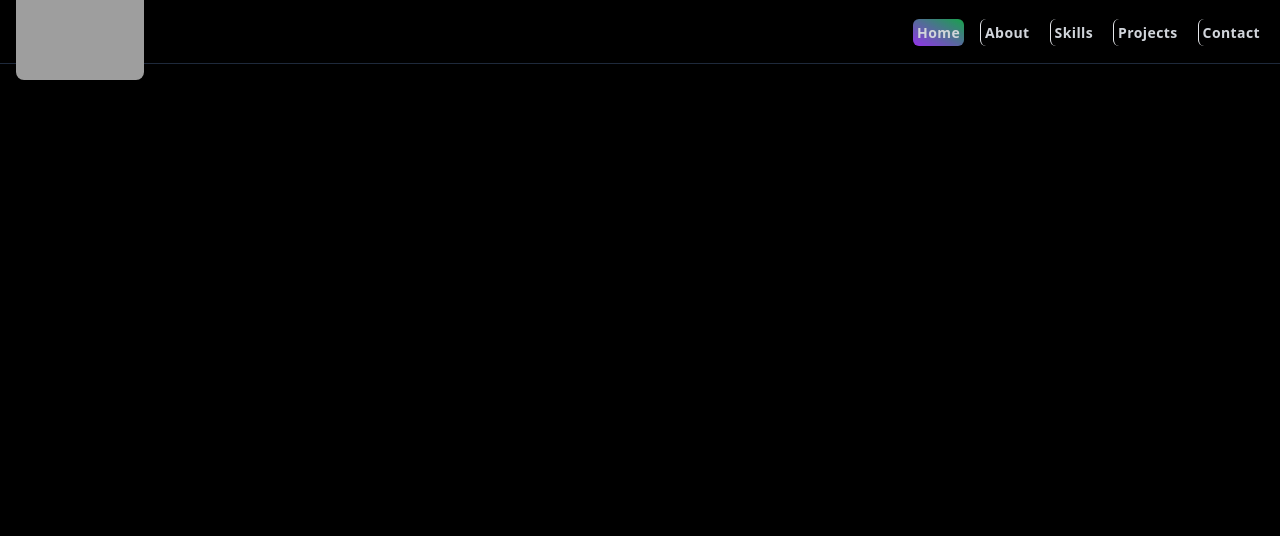
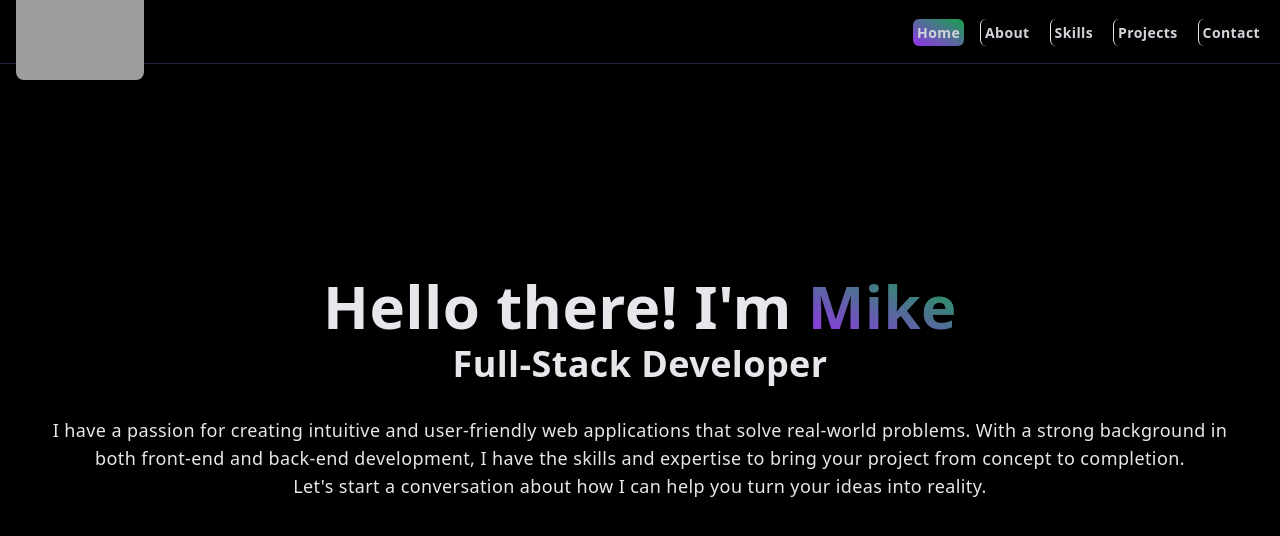
Before and after one commit to mikemtzp/portfolio, a Next.js app: page / in a window 1280 px wide. Shown: the top 536 px of the page. Built offline with nearby package versions, Linux system fonts and the light colour scheme; grey boxes are pictures that could not be loaded.

Commit message:
Add initial presentation

```diff
--- /dev/null
+++ b/components/Main.jsx
@@ -0,0 +1,29 @@
+import React from 'react';
+
+const Main = () => {
+  return (
+    <div className='w-full h-screen text-center'>
+      <div className='max-w-[1240px] w-full h-full mx-auto p-2 flex justify-center items-center'>
+        <div>
+          <h1 className='text-gray-200 my-2'>
+            Hello there! I&apos;m{' '}
+            <span className='bg-clip-text text-transparent inline-block bg-gradient-to-tr from-purple-600 to-green-600'>
+              Mike
+            </span>
+          </h1>
+          <h2>Full-Stack Developer</h2>
+          <p className='text-lg text-gray-200 my-5 max-width[70%] m-auto py-3 px-5'>
+            I have a passion for creating intuitive and user-friendly web
+            applications that solve real-world problems. With a strong
+            background in both front-end and back-end development, I have the
+            skills and expertise to bring your project from concept to
+            completion. <br />Let&apos;s start a conversation about how I can help you
+            turn your ideas into reality.
+          </p>
+        </div>
+      </div>
+    </div>
+  );
+};
+
+export default Main;
--- a/pages/index.js
+++ b/pages/index.js
@@ -1,18 +1,19 @@
-import Head from 'next/head'
-import Navbar from '../components/Navbar'
+import Head from 'next/head';
+import Main from '../components/Main';
+import Navbar from '../components/Navbar';
 
 export default function Home() {
   return (
     <div>
       <Head>
         <title>Mike | Full-Stack Developer</title>
-        <meta name="description" content="Mike Martinez portfolio" />
-        <meta name="viewport" content="initial-scale=1.0, width=device-width" />
-        <link rel="icon" href="/favicon.ico" />
+        <meta name='description' content='Mike Martinez portfolio' />
+        <meta name='viewport' content='initial-scale=1.0, width=device-width' />
+        <link rel='icon' href='/favicon.ico' />
       </Head>
 
       <Navbar />
-
+      <Main />
     </div>
-  )
+  );
 }
--- a/styles/globals.css
+++ b/styles/globals.css
@@ -8,7 +8,7 @@
   }
 
   h1, h2, h3, h4, h5, h6 {
-    @apply font-bold
+    @apply font-bold text-gray-200
   }
 
   h1 {
```
